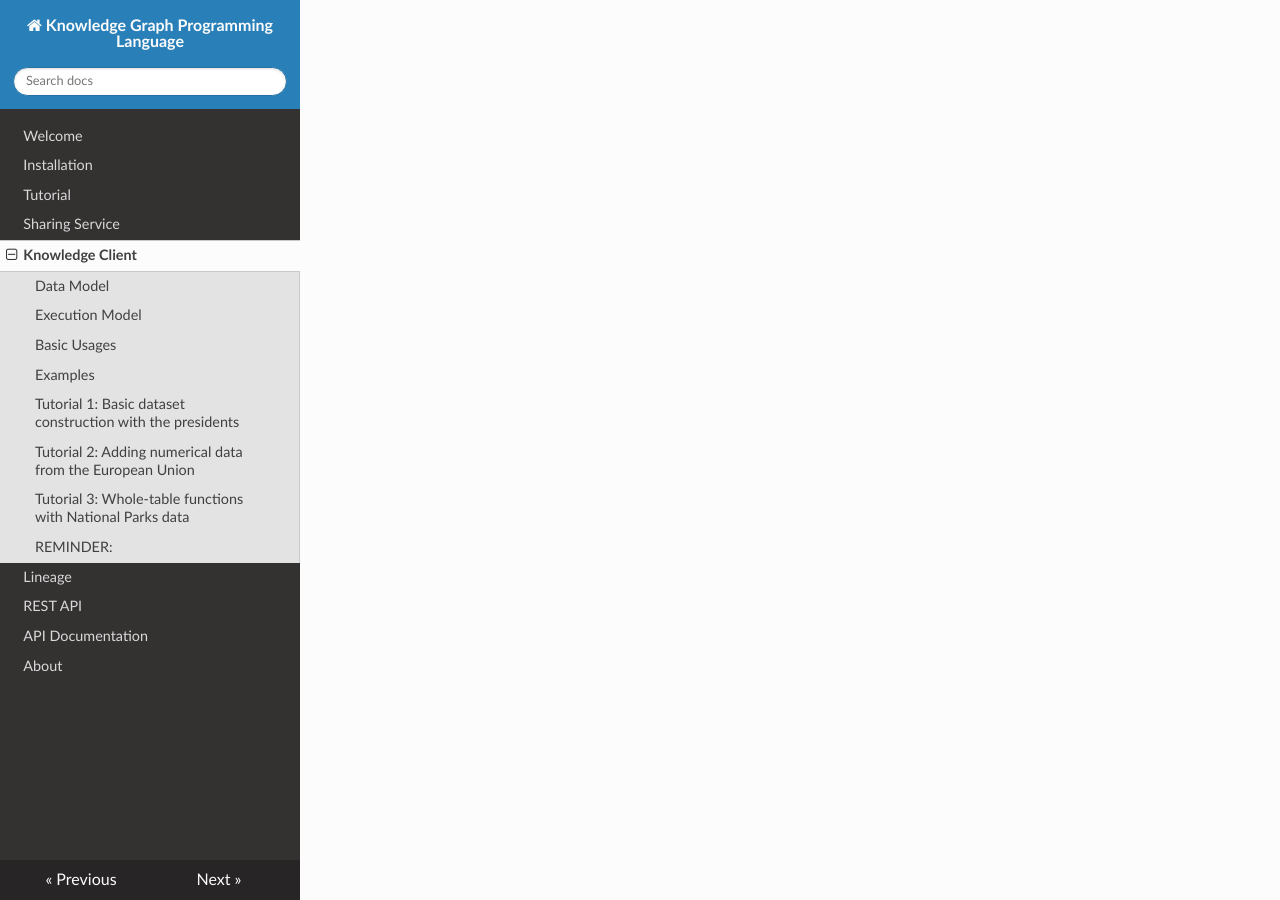
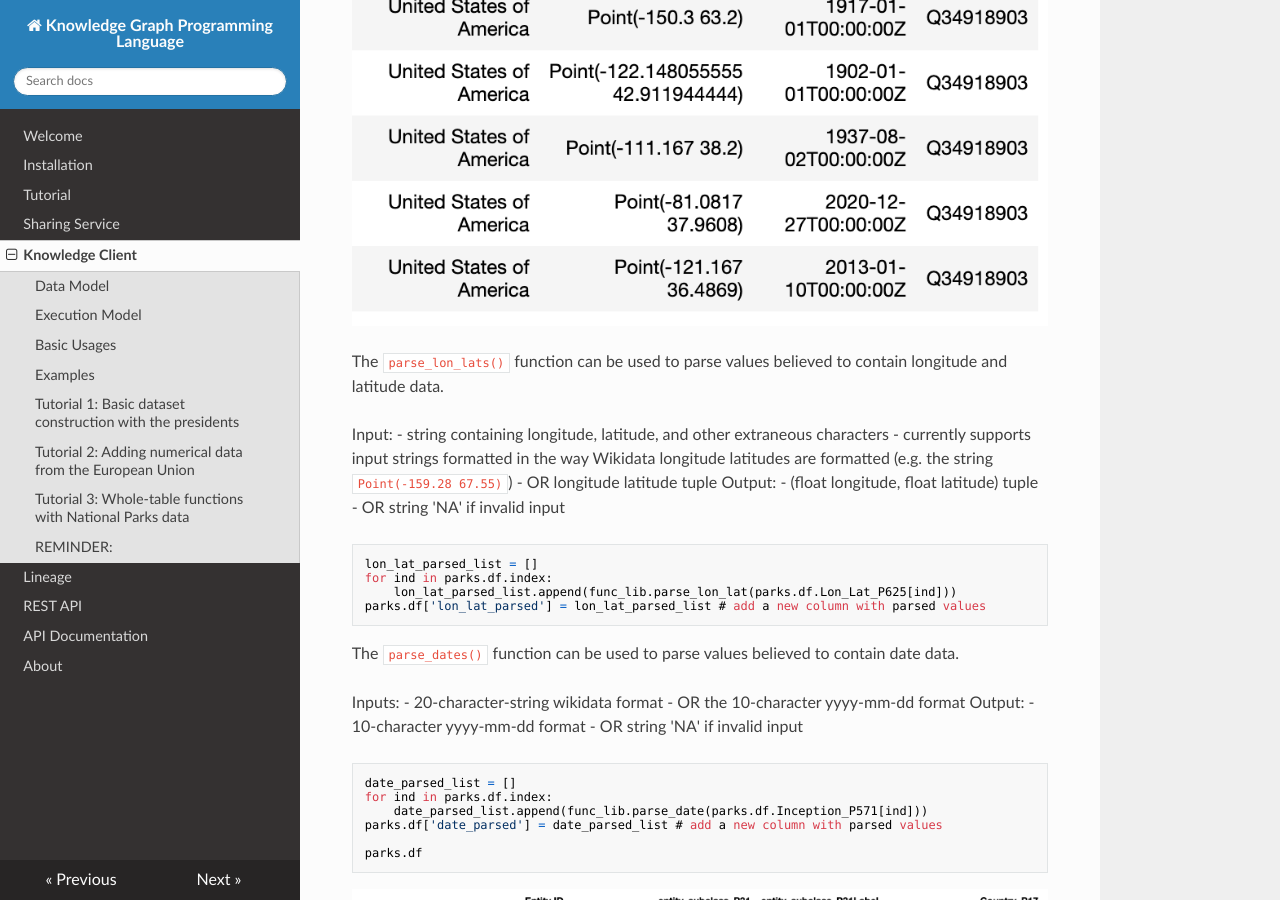
Before and after one commit to mikecafarella/KNP, an MkDocs documentation site: the page built from docs/knowledgeclient.md, in a window 1280 px wide and 900 px high, scrolled down 9136 px. Built offline with MkDocs 1.6.1, drawn with Linux system fonts in a browser that asks for light colours; nearby versions of some CDN libraries; some of the changed text lies outside the part shown.

Commit message:
Updated knowledgeclient.md, KNPSDemo.ipynb, func_lib.py. (#18)
* Added parse_lon_lat(), parse_dates(), and arrow_map() examples to docs, updated docstrings in func_lib.py, updated KNPSDemo.ipynb

* updated knowledgeclient.md

* updated comments

Co-authored-by: Jenny Vo-Phamhi <jennyvo@gelato.eecs.umich.edu>
Co-authored-by: Mike Anderson <2572880+mrander@users.noreply.github.com>

```diff
--- a/docs/knowledgeclient.md
+++ b/docs/knowledgeclient.md
@@ -201,8 +201,71 @@
 <img width="1042" alt="adjustedGDP2" src="https://user-images.githubusercontent.com/44870308/105154701-cedd2500-5ad7-11eb-88ac-923423b538ce.png">
 
 ## Tutorial 3: Whole-table functions with National Parks data
-__Jenny, let's do the National Parks inception data here, and show how to do whole-table function invocation__.
 
+Here is an example with US National Parks.
+
+    entity_subclass = 'national_park'
+    qnum = 'Q34918903' # "National Park of the United States"
+    parks = createRelation(qnum, label=True)
+    parks.extend('P31', True, 'entity_subclass', label=True) # extend via property P31 = is instance of
+    parks.changeFocus('entity_subclass_P31')
+    parks.extend('P17', False, 'Country',label=True, search="Q30") # extend via property P17 = is in country
+    # parks.extend('P131', False, 'State', label=True)
+    parks.extend('P625', False, 'Lon_Lat')
+    parks.extend('P571', False, 'Inception')
+    parks.query()
+    parks.df
+
+![KNPS](files/df_national_parks_1.png)
+![KNPS](files/df_national_parks_2.png)
+
+The `parse_lon_lats()` function can be used to parse values believed to contain longitude and latitude data.
+
+Input:
+- string containing longitude, latitude, and other extraneous characters
+    - currently supports input strings formatted in the way Wikidata longitude latitudes are formatted (e.g. the string `Point(-159.28 67.55)`)
+- OR longitude latitude tuple
+Output:
+- (float longitude, float latitude) tuple
+- OR string 'NA' if invalid input
+
+    lon_lat_parsed_list = []
+    for ind in parks.df.index:
+        lon_lat_parsed_list.append(func_lib.parse_lon_lat(parks.df.Lon_Lat_P625[ind]))
+    parks.df['lon_lat_parsed'] = lon_lat_parsed_list # add a new column with parsed values
+
+The `parse_dates()` function can be used to parse values believed to contain date data.
+
+Inputs:
+- 20-character-string wikidata format
+- OR the 10-character yyyy-mm-dd format
+Output:
+- 10-character yyyy-mm-dd format
+- OR string 'NA' if invalid input
+
+    date_parsed_list = []
+    for ind in parks.df.index:
+        date_parsed_list.append(func_lib.parse_date(parks.df.Inception_P571[ind]))
+    parks.df['date_parsed'] = date_parsed_list # add a new column with parsed values
+
+    parks.df
+
+![KNPS](files/df_national_parks_w_lon_lat_dates_1.png)
+![KNPS](files/df_national_parks_w_lon_lat_dates_2.png)
+
+The `arrow_map()` function can be used to produce a visualization using locations and the associated time stamps. A "travel log" is printed below the plot. `parse_lon_lat()` and `parse_dates()` are called by `arrow_map()` and do not need to be called in advance.
+
+Inputs:
+- pandas dataframe from KNP SPARQL relation
+- string name of column that contains dates
+- string name of column that contains coordinates
+- string name of column that contains entity names
+- string title for map
+
+    func_lib.arrow_map(parks.df[20:40], 'Inception_P571', 'Lon_Lat_P625', 'entity_subclass_P31Label', 'Visiting National Parks in the US')
+
+![KNPS](files/arrow_map_plot.png)
+![KNPS](files/arrow_map_log.png)
 
 ## REMINDER: ##
 __WE NEED TO FIGURE OUT THE DATA MODEL DISTINCTION BETWEEN USING WIKIDATA VS USING THE SHARING SERVICE.  RIGHT NOW THE CLIENT ONLY EXPLOITS WIKIDATA, BUT THIS SHOULD CHANGE VERY SOON.__
```
Also changed, not shown: docs/files/arrow_map_log.png (added), docs/files/arrow_map_plot.png (added), docs/files/df_national_parks_1.png (added), docs/files/df_national_parks_2.png (added), docs/files/df_national_parks_w_lon_lat_dates_1.png (added), docs/files/df_national_parks_w_lon_lat_dates_2.png (added), 2 other files.
